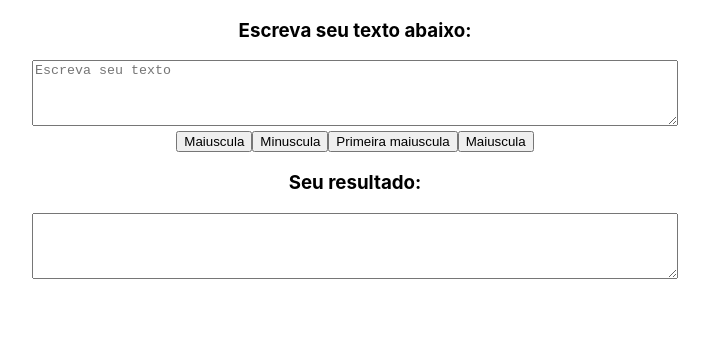
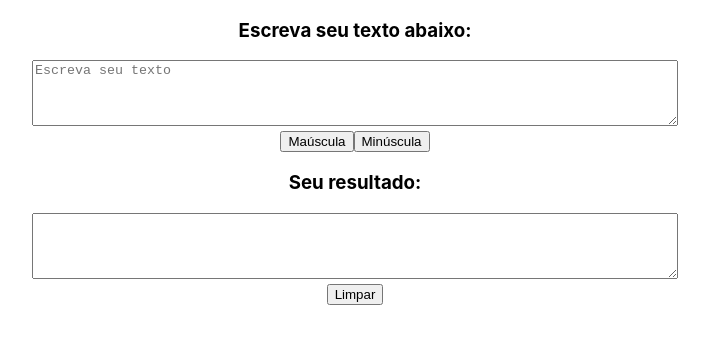
Before and after one commit to Matheus-Martins13/Projeto_Transmuter_React, a React (Create React App) app: page / in a window 1280 px wide. Shown: the top 344 px of the page, without its empty margins (285-994 px from the left). Built offline with nearby package versions, Linux system fonts and the light colour scheme.

Commit message:
Estagio de funcionamento com funcionalidades de minusculas e maiusculas

```diff
--- a/src/App.js
+++ b/src/App.js
@@ -5,6 +5,7 @@ function App() {
   return (
     <div className="App">
       <Main />
+
     </div>
   );
 }
--- a/src/components/Box.js
+++ b/src/components/Box.js
@@ -1,16 +1,17 @@
 import styles from './Content.module.css';
 
-function Box({ setText }) {
+function Box(props) {
+
   return (
     <div className={styles.background}>
         <h3>Escreva seu texto abaixo: </h3>
         <textarea
-      onChange={(e) => setText(e.target.value)}
           rows="4" cols="50"
+          onChange={(e) => props.setText(e.target.value)}
           placeholder="Escreva seu texto"
           className={styles.textArea}
         />
-      <br/>
+        <br />
     </div>
   );
 }
--- a/src/components/Button.js
+++ /dev/null
@@ -1,11 +0,0 @@
-function Button({ name, option }) {
-
-  return (
-    <>
-      <button onClick={option}>{name}</button>
-    </>
-  );
-
-}
-
-export default Button;
--- a/src/components/Main.js
+++ b/src/components/Main.js
@@ -1,18 +1,31 @@
 import { useState } from 'react';
+
+import Box from './Box';
 import Result from './Result';
-import Box from './Box';
-import Button from './Button';
 
 function Main() {
   const [text, setText] = useState('');
+  const [formatedText, setFormatedText] = useState('');
+
   return (
     <section>
-      <Box setText={setText} />
-      <Button name='Maiuscula' option='#'/>
-      <Button name='Minuscula' option='#'/>
-      <Button name='Primeira maiuscula' option='#'/>
-      <Button name='Maiuscula' option='#'/>
-      <Result text={text} />
+        <Box setText={setText}/>
+
+        <button
+          onClick={(e) => setFormatedText(text.toUpperCase())}
+          value="maiuscula"
+        >Maúscula</button>
+
+        <button
+          onClick={(e) => setFormatedText(text.toLowerCase())}
+          value="maiuscula"
+        >Minúscula</button>
+
+        <Result
+        formatedText={formatedText}
+        setFormatedText={setFormatedText}
+        />
+
     </section>
   );
 }
--- a/src/components/Result.js
+++ b/src/components/Result.js
@@ -1,18 +1,20 @@
 import styles from './Content.module.css';
 
-function Result({ text }) {
+function Result(props) {
 
   return (
     <>
-      <br/>
       <h3>Seu resultado:</h3>
       <textarea
-      rows="4" cols="50"
-      className={styles.textArea}
-      value={text}
+        rows="4" cols="50"
+        className={styles.textArea}
+        value={props.formatedText}
       />
+      <br />
+
+      <button onClick={(e) => props.setFormatedText('')}>Limpar</button>
+
     </>
-
   );
 }
 
```
Also changed, not shown: src/components/Events/Upper.js (added, +7 -0 lines), src/components/Buttons.js (added), src/utils/upper.js (added). Lines whose indentation alone changed are shown as unchanged.
